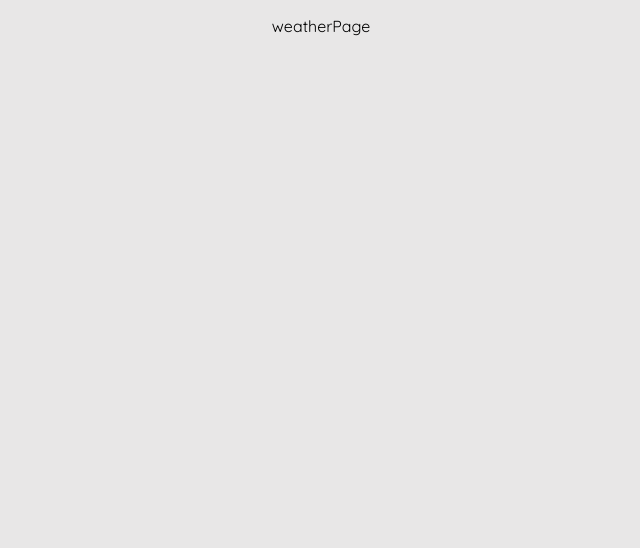
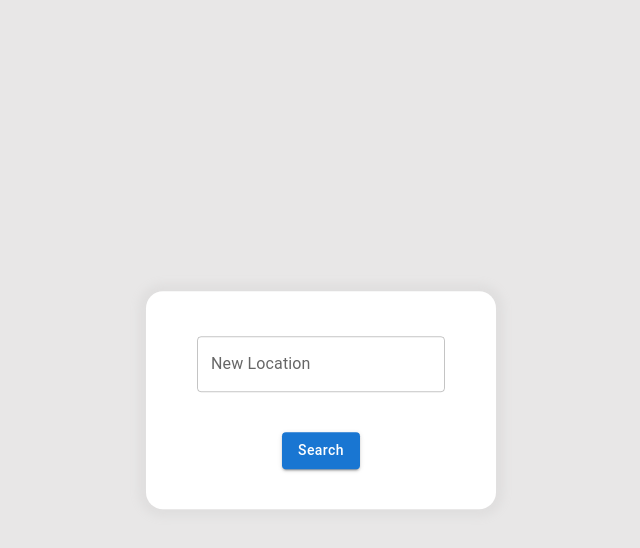
Before and after one commit to Landeryou05/WeatherWebApp, a React (Create React App) app: page /Weather in a window 1280 px wide. Shown: the top 548 px of the page, without its empty margins (319-959 px from the left). Built offline with nearby package versions, Linux system fonts and the light colour scheme.

Commit message:
Pages mainly working, now working on frontend for both pages

```diff
--- a/src/EntryPoint/App.js
+++ b/src/EntryPoint/App.js
@@ -11,7 +11,7 @@ export default function App() {
   return (
     <div className="App">
       <Routes>
-        <Route path="/" element={<Navigate to="/Search" replace />} />
+        <Route path="/" element={<Navigate to = "/Search" replace />} />
 
         <Route path = "/Search" element = {<SearchPage />} />
         <Route path = "/Weather" element = {<WeatherPage />} />
--- a/src/Frontend/Components/Button.js
+++ b/src/Frontend/Components/Button.js
@@ -9,7 +9,7 @@ const ButtonDiv = styled.div`
     margin-bottom: 40px;
 `
 
-export default function SubmitButton() {
+function SubmitButtonSearch() {
   const navigateWeatherPage = useNavigate();
 
   const navigationHandler = () => {
@@ -22,3 +22,19 @@ export default function SubmitButton() {
     </ButtonDiv>
   );
 }
+
+function SubmitButtonWeather() {
+  const navigateWeatherPage = useNavigate();
+
+  const navigationHandler = () => {
+    navigateWeatherPage('/Search');
+  }
+
+  return (
+    <ButtonDiv>
+      <Button onClick = {navigationHandler} variant = "contained" style = {{textTransform: 'none'}}>Search</Button>
+    </ButtonDiv>
+  );
+}
+
+export {SubmitButtonSearch, SubmitButtonWeather}
--- a/src/Frontend/Components/Container.js
+++ b/src/Frontend/Components/Container.js
@@ -1,10 +1,25 @@
 import styled from "styled-components"
 import SearchPageHeading from "./Header";
-import SearchBar from '../Components/SearchBar';
-import SubmitButton from "./Button";
+import { SubmitButtonSearch, SubmitButtonWeather } from "./Button";
+import { SearchBarSearch, SearchBarWeather } from "../Components/SearchBar";
 
 const SearchPageContainerDiv = styled.div`
     padding: 10px;
+    margin: auto;
+    width: 50%;
+    text-align: center;
+    position: absolute;
+    top: 50%;
+    left: 50%;
+    transform: translate(-50%, -50%);
+    background-color: white;
+    box-shadow: 0 0 8px 8px #e0dfdf;
+    border-radius: 17px;
+    max-width: 350px;
+`;
+
+const WeatherPageContainerDiv = styled.div`
+    padding-top: 45px;
     margin: auto;
     width: 50%;
     text-align: center;
@@ -22,14 +37,19 @@ function SearchPageContainer(){
     return(
         <SearchPageContainerDiv>
             <SearchPageHeading/>
-            <SearchBar/>
-            <SubmitButton/>
+            <SearchBarSearch/>
+            <SubmitButtonSearch/>
         </SearchPageContainerDiv>
     );
 }
 
 function WeatherPageContainer(){
-
+    return(
+        <WeatherPageContainerDiv>
+            <SearchBarWeather/>
+            <SubmitButtonWeather/>
+        </WeatherPageContainerDiv>
+    );
 }
 
 export {SearchPageContainer, WeatherPageContainer}
--- a/src/Frontend/Components/SearchBar.js
+++ b/src/Frontend/Components/SearchBar.js
@@ -1,7 +1,15 @@
 import TextField from '@mui/material/TextField';
 
-export default function SearchBar() {
+function SearchBarSearch() {
   return (
     <TextField label = "Location" variant = "outlined" color = "black"/>
   );
 }
+
+function SearchBarWeather() {
+  return (
+    <TextField label = "New Location" variant = "outlined" color = "black"/>
+  );
+}
+
+export {SearchBarSearch, SearchBarWeather}
--- a/src/Frontend/Pages/Weather.js
+++ b/src/Frontend/Pages/Weather.js
@@ -1,7 +1,7 @@
-export default function SearchPage(){
+import { WeatherPageContainer } from '../Components/Container';
+
+export default function WeatherPage(){
     return(
-        <p>
-            weatherPage
-        </p>
+        <WeatherPageContainer/>
     );
 }
```
